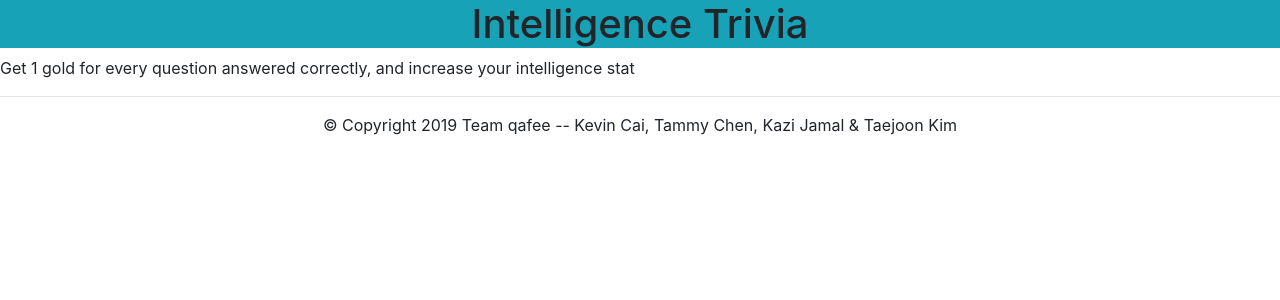
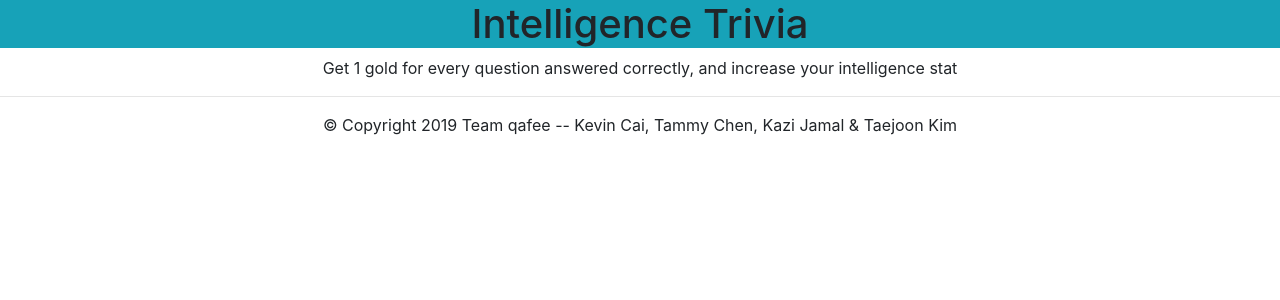
Before and after one commit to Kevin16777216/qafee__caiK-chenT-jamalK-kimT, a Flask app: page /trivia in a window 1280 px wide. Shown: the part 56-356 px from the top of the page. Run offline with Flask 2, Linux system fonts and the light colour scheme; a user stored in the database is signed in; some libraries are stand-ins or nearby versions.

Commit message:
from class

```diff
--- a/templates/trivia.html
+++ b/templates/trivia.html
@@ -2,7 +2,7 @@
 
 {% block body %}
 <h1 class="bg-info text-center">Intelligence Trivia</h1>
-<div class="instruction">
+<div class="instruction text-center">
   <p> Get 1 gold for every question answered correctly, and increase your intelligence stat </p>
 
 {% endblock %}
```
